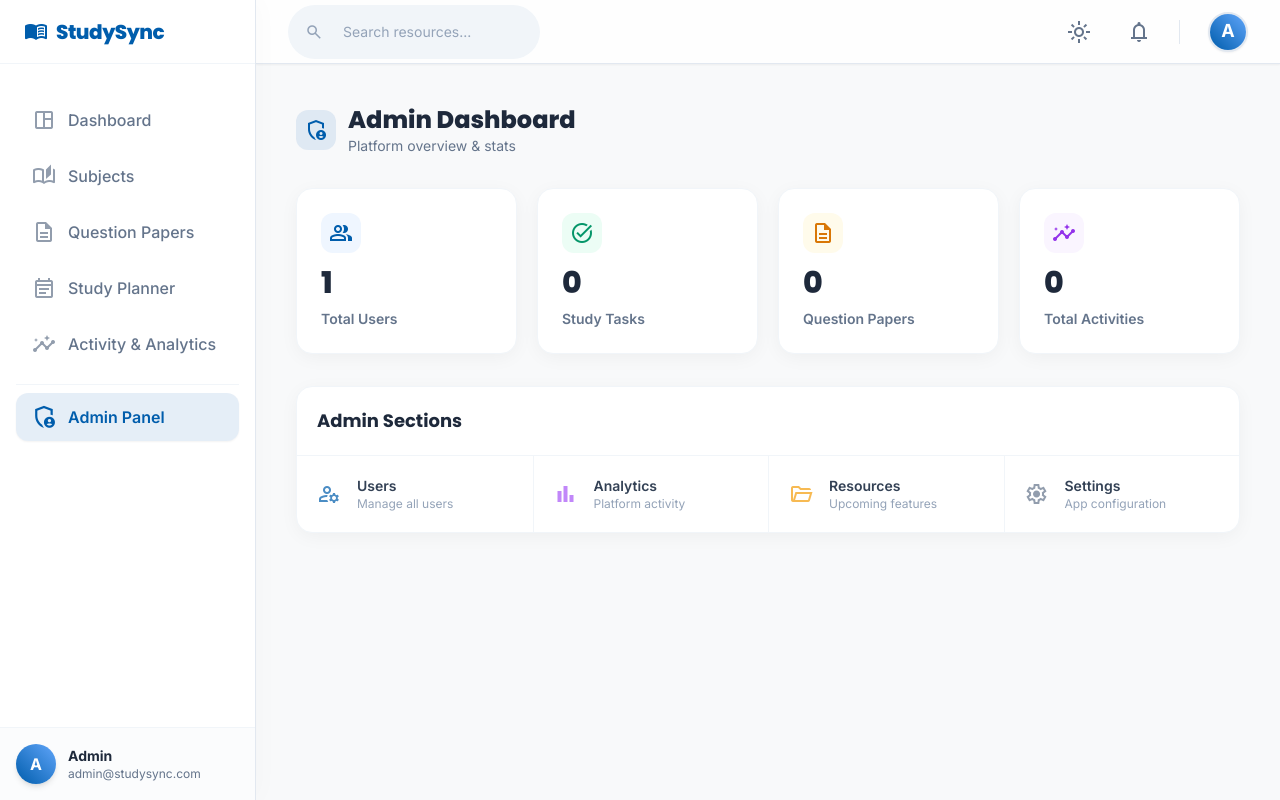
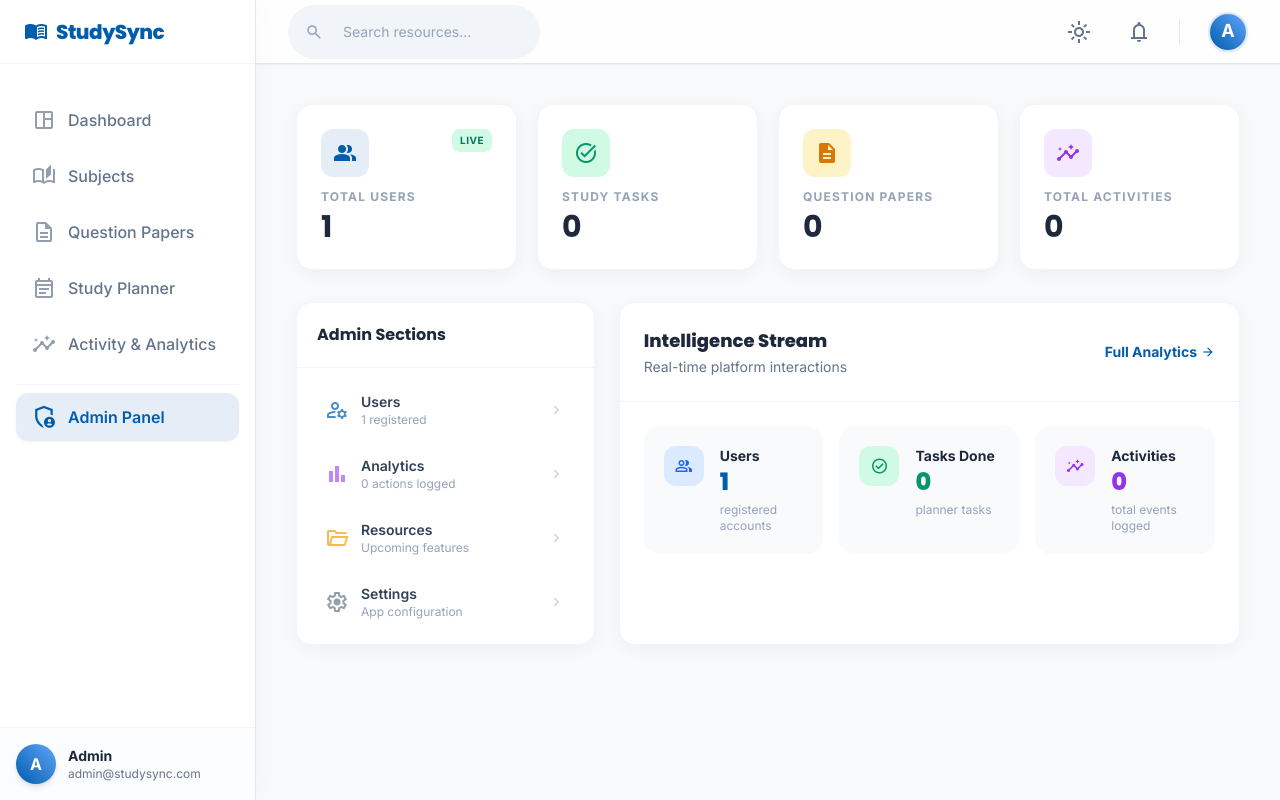
Before and after one commit to dhruvaudits-ux/StudySync, a Flask app: page /admin in a window 1280 px wide. Run offline with Flask 3, Linux system fonts and the light colour scheme; a user stored in the database is signed in; some libraries are stand-ins or nearby versions.

Commit message:
Update admin dashboard layout with richer UI and live stats

```diff
--- a/templates/admin/dashboard.html
+++ b/templates/admin/dashboard.html
@@ -4,85 +4,149 @@
 {% block content %}
 <div class="space-y-8">
 
-    <!-- Page Header -->
-    <div class="flex items-center gap-3">
-        <div class="w-10 h-10 rounded-xl bg-primary/10 dark:bg-primary/20 flex items-center justify-center text-primary">
-            <span class="material-symbols-outlined">admin_panel_settings</span>
+    <!-- Stats Bento Grid -->
+    <section class="grid grid-cols-2 lg:grid-cols-4 gap-5">
+        <!-- Users Card -->
+        <div class="bg-white dark:bg-slate-800 p-6 rounded-2xl shadow-soft border border-slate-100 dark:border-slate-700/50 flex flex-col gap-3 hover:-translate-y-1 transition-transform duration-200">
+            <div class="flex justify-between items-start">
+                <div class="w-12 h-12 rounded-xl bg-primary/10 dark:bg-primary/20 text-primary flex items-center justify-center">
+                    <span class="material-symbols-outlined" style="font-variation-settings: 'FILL' 1;">group</span>
+                </div>
+                <span class="text-[10px] font-extrabold text-emerald-700 dark:text-emerald-400 bg-emerald-100 dark:bg-emerald-500/10 px-2 py-1 rounded-lg uppercase tracking-wider">Live</span>
             </div>
             <div>
-            <h1 class="text-2xl font-headline font-extrabold text-slate-800 dark:text-white">Admin Dashboard</h1>
-            <p class="text-sm text-slate-500 dark:text-slate-400">Platform overview &amp; stats</p>
+                <p class="text-xs font-bold text-slate-400 dark:text-slate-500 uppercase tracking-widest mb-1">Total Users</p>
+                <h3 class="text-3xl font-bold font-headline text-slate-800 dark:text-white">{{ users_count }}</h3>
             </div>
         </div>
-
-    <!-- Stat Cards -->
-    <div class="grid grid-cols-2 lg:grid-cols-4 gap-5">
-        <div class="bg-white dark:bg-slate-800 rounded-2xl p-6 border border-slate-100 dark:border-slate-700/50 shadow-soft flex flex-col gap-2">
-            <div class="w-10 h-10 rounded-xl bg-blue-50 dark:bg-blue-500/10 text-primary flex items-center justify-center mb-1">
-                <span class="material-symbols-outlined">group</span>
-            </div>
-            <p class="text-3xl font-headline font-extrabold text-slate-800 dark:text-white">{{ users_count }}</p>
-            <p class="text-sm font-semibold text-slate-500 dark:text-slate-400">Total Users</p>
-        </div>
-        <div class="bg-white dark:bg-slate-800 rounded-2xl p-6 border border-slate-100 dark:border-slate-700/50 shadow-soft flex flex-col gap-2">
-            <div class="w-10 h-10 rounded-xl bg-emerald-50 dark:bg-emerald-500/10 text-emerald-600 dark:text-emerald-400 flex items-center justify-center mb-1">
-                <span class="material-symbols-outlined">task_alt</span>
-            </div>
-            <p class="text-3xl font-headline font-extrabold text-slate-800 dark:text-white">{{ tasks_count }}</p>
-            <p class="text-sm font-semibold text-slate-500 dark:text-slate-400">Study Tasks</p>
-        </div>
-        <div class="bg-white dark:bg-slate-800 rounded-2xl p-6 border border-slate-100 dark:border-slate-700/50 shadow-soft flex flex-col gap-2">
-            <div class="w-10 h-10 rounded-xl bg-amber-50 dark:bg-amber-500/10 text-amber-600 dark:text-amber-400 flex items-center justify-center mb-1">
-                <span class="material-symbols-outlined">description</span>
-            </div>
-            <p class="text-3xl font-headline font-extrabold text-slate-800 dark:text-white">{{ pyqs_count }}</p>
-            <p class="text-sm font-semibold text-slate-500 dark:text-slate-400">Question Papers</p>
-        </div>
-        <div class="bg-white dark:bg-slate-800 rounded-2xl p-6 border border-slate-100 dark:border-slate-700/50 shadow-soft flex flex-col gap-2">
-            <div class="w-10 h-10 rounded-xl bg-purple-50 dark:bg-purple-500/10 text-purple-600 dark:text-purple-400 flex items-center justify-center mb-1">
-                <span class="material-symbols-outlined">insights</span>
-            </div>
-            <p class="text-3xl font-headline font-extrabold text-slate-800 dark:text-white">{{ activities_count }}</p>
-            <p class="text-sm font-semibold text-slate-500 dark:text-slate-400">Total Activities</p>
+        <!-- Tasks Card -->
+        <div class="bg-white dark:bg-slate-800 p-6 rounded-2xl shadow-soft border border-slate-100 dark:border-slate-700/50 flex flex-col gap-3 hover:-translate-y-1 transition-transform duration-200">
+            <div class="flex justify-between items-start">
+                <div class="w-12 h-12 rounded-xl bg-emerald-100 dark:bg-emerald-500/10 text-emerald-600 dark:text-emerald-400 flex items-center justify-center">
+                    <span class="material-symbols-outlined" style="font-variation-settings: 'FILL' 1;">task_alt</span>
                 </div>
             </div>
+            <div>
+                <p class="text-xs font-bold text-slate-400 dark:text-slate-500 uppercase tracking-widest mb-1">Study Tasks</p>
+                <h3 class="text-3xl font-bold font-headline text-slate-800 dark:text-white">{{ tasks_count }}</h3>
+            </div>
+        </div>
+        <!-- PYQs Card -->
+        <div class="bg-white dark:bg-slate-800 p-6 rounded-2xl shadow-soft border border-slate-100 dark:border-slate-700/50 flex flex-col gap-3 hover:-translate-y-1 transition-transform duration-200">
+            <div class="flex justify-between items-start">
+                <div class="w-12 h-12 rounded-xl bg-amber-100 dark:bg-amber-500/10 text-amber-600 dark:text-amber-400 flex items-center justify-center">
+                    <span class="material-symbols-outlined" style="font-variation-settings: 'FILL' 1;">description</span>
+                </div>
+            </div>
+            <div>
+                <p class="text-xs font-bold text-slate-400 dark:text-slate-500 uppercase tracking-widest mb-1">Question Papers</p>
+                <h3 class="text-3xl font-bold font-headline text-slate-800 dark:text-white">{{ pyqs_count }}</h3>
+            </div>
+        </div>
+        <!-- Activities Card -->
+        <div class="bg-white dark:bg-slate-800 p-6 rounded-2xl shadow-soft border border-slate-100 dark:border-slate-700/50 flex flex-col gap-3 hover:-translate-y-1 transition-transform duration-200">
+            <div class="flex justify-between items-start">
+                <div class="w-12 h-12 rounded-xl bg-purple-100 dark:bg-purple-500/10 text-purple-600 dark:text-purple-400 flex items-center justify-center">
+                    <span class="material-symbols-outlined" style="font-variation-settings: 'FILL' 1;">insights</span>
+                </div>
+            </div>
+            <div>
+                <p class="text-xs font-bold text-slate-400 dark:text-slate-500 uppercase tracking-widest mb-1">Total Activities</p>
+                <h3 class="text-3xl font-bold font-headline text-slate-800 dark:text-white">{{ activities_count }}</h3>
+            </div>
+        </div>
+    </section>
 
-    <!-- Admin Quick Nav -->
-    <div class="bg-white dark:bg-slate-800 rounded-2xl border border-slate-100 dark:border-slate-700/50 shadow-soft overflow-hidden">
+    <!-- Quick Nav + Activity Stream Grid -->
+    <section class="grid grid-cols-1 lg:grid-cols-12 gap-6">
+
+        <!-- Admin Quick Nav (4 cols) -->
+        <div class="lg:col-span-4 bg-white dark:bg-slate-800 rounded-2xl border border-slate-100 dark:border-slate-700/50 shadow-soft overflow-hidden flex flex-col">
             <div class="p-5 border-b border-slate-100 dark:border-slate-700/50">
-            <h2 class="font-headline font-bold text-slate-800 dark:text-white text-lg">Admin Sections</h2>
+                <h2 class="font-headline font-bold text-slate-800 dark:text-white">Admin Sections</h2>
             </div>
-        <div class="grid grid-cols-1 sm:grid-cols-2 lg:grid-cols-4 divide-y sm:divide-y-0 sm:divide-x divide-slate-100 dark:divide-slate-700/50">
-            <a href="{{ url_for('admin_users') }}" class="flex items-center gap-4 p-5 hover:bg-slate-50 dark:hover:bg-slate-700/50 transition-colors group">
-                <span class="material-symbols-outlined text-primary opacity-70 group-hover:opacity-100 transition-opacity">manage_accounts</span>
+            <nav class="flex-1 p-3 flex flex-col gap-1">
+                <a href="{{ url_for('admin_users') }}" class="flex items-center gap-3 px-4 py-3 rounded-xl hover:bg-slate-50 dark:hover:bg-slate-700/50 transition-colors group">
+                    <span class="material-symbols-outlined text-primary opacity-70 group-hover:opacity-100">manage_accounts</span>
                     <div>
                         <p class="font-semibold text-slate-700 dark:text-slate-200 text-sm">Users</p>
-                    <p class="text-xs text-slate-400 dark:text-slate-500">Manage all users</p>
+                        <p class="text-xs text-slate-400 dark:text-slate-500">{{ users_count }} registered</p>
                     </div>
+                    <span class="material-symbols-outlined text-slate-300 dark:text-slate-600 ml-auto text-lg">chevron_right</span>
                 </a>
-            <a href="{{ url_for('admin_analytics') }}" class="flex items-center gap-4 p-5 hover:bg-slate-50 dark:hover:bg-slate-700/50 transition-colors group">
-                <span class="material-symbols-outlined text-purple-500 opacity-70 group-hover:opacity-100 transition-opacity">bar_chart</span>
+                <a href="{{ url_for('admin_analytics') }}" class="flex items-center gap-3 px-4 py-3 rounded-xl hover:bg-slate-50 dark:hover:bg-slate-700/50 transition-colors group">
+                    <span class="material-symbols-outlined text-purple-500 opacity-70 group-hover:opacity-100">bar_chart</span>
                     <div>
                         <p class="font-semibold text-slate-700 dark:text-slate-200 text-sm">Analytics</p>
-                    <p class="text-xs text-slate-400 dark:text-slate-500">Platform activity</p>
+                        <p class="text-xs text-slate-400 dark:text-slate-500">{{ activities_count }} actions logged</p>
                     </div>
+                    <span class="material-symbols-outlined text-slate-300 dark:text-slate-600 ml-auto text-lg">chevron_right</span>
                 </a>
-            <a href="{{ url_for('admin_resources') }}" class="flex items-center gap-4 p-5 hover:bg-slate-50 dark:hover:bg-slate-700/50 transition-colors group">
-                <span class="material-symbols-outlined text-amber-500 opacity-70 group-hover:opacity-100 transition-opacity">folder_open</span>
+                <a href="{{ url_for('admin_resources') }}" class="flex items-center gap-3 px-4 py-3 rounded-xl hover:bg-slate-50 dark:hover:bg-slate-700/50 transition-colors group">
+                    <span class="material-symbols-outlined text-amber-500 opacity-70 group-hover:opacity-100">folder_open</span>
                     <div>
                         <p class="font-semibold text-slate-700 dark:text-slate-200 text-sm">Resources</p>
                         <p class="text-xs text-slate-400 dark:text-slate-500">Upcoming features</p>
                     </div>
+                    <span class="material-symbols-outlined text-slate-300 dark:text-slate-600 ml-auto text-lg">chevron_right</span>
                 </a>
-            <a href="{{ url_for('admin_settings') }}" class="flex items-center gap-4 p-5 hover:bg-slate-50 dark:hover:bg-slate-700/50 transition-colors group">
-                <span class="material-symbols-outlined text-slate-500 opacity-70 group-hover:opacity-100 transition-opacity">settings</span>
+                <a href="{{ url_for('admin_settings') }}" class="flex items-center gap-3 px-4 py-3 rounded-xl hover:bg-slate-50 dark:hover:bg-slate-700/50 transition-colors group">
+                    <span class="material-symbols-outlined text-slate-500 opacity-70 group-hover:opacity-100">settings</span>
                     <div>
                         <p class="font-semibold text-slate-700 dark:text-slate-200 text-sm">Settings</p>
                         <p class="text-xs text-slate-400 dark:text-slate-500">App configuration</p>
                     </div>
+                    <span class="material-symbols-outlined text-slate-300 dark:text-slate-600 ml-auto text-lg">chevron_right</span>
                 </a>
+            </nav>
+        </div>
+
+        <!-- Intelligence Stream (8 cols) -->
+        <div class="lg:col-span-8 bg-white dark:bg-slate-800 rounded-2xl border border-slate-100 dark:border-slate-700/50 shadow-soft overflow-hidden">
+            <div class="p-6 border-b border-slate-100 dark:border-slate-700/50 flex items-center justify-between">
+                <div>
+                    <h2 class="text-lg font-extrabold font-headline text-slate-800 dark:text-white">Intelligence Stream</h2>
+                    <p class="text-slate-500 dark:text-slate-400 text-sm mt-0.5">Real-time platform interactions</p>
+                </div>
+                <a href="{{ url_for('admin_analytics') }}" class="text-primary dark:text-blue-400 font-bold text-sm flex items-center gap-1 hover:gap-2 transition-all">
+                    Full Analytics <span class="material-symbols-outlined text-sm">arrow_forward</span>
+                </a>
+            </div>
+            <div class="grid grid-cols-1 md:grid-cols-3 gap-4 p-6">
+                <div class="bg-slate-50 dark:bg-slate-700/50 p-5 rounded-2xl flex items-start gap-4 hover:bg-slate-100 dark:hover:bg-slate-700 transition-colors">
+                    <div class="w-10 h-10 rounded-xl bg-blue-100 dark:bg-blue-500/10 flex items-center justify-center shrink-0">
+                        <span class="material-symbols-outlined text-blue-600 dark:text-blue-400 text-lg">group</span>
+                    </div>
+                    <div>
+                        <p class="text-sm font-bold text-slate-800 dark:text-white">Users</p>
+                        <p class="text-2xl font-extrabold text-primary dark:text-blue-400 font-headline">{{ users_count }}</p>
+                        <p class="text-xs text-slate-400 dark:text-slate-500 mt-1">registered accounts</p>
+                    </div>
+                </div>
+                <div class="bg-slate-50 dark:bg-slate-700/50 p-5 rounded-2xl flex items-start gap-4 hover:bg-slate-100 dark:hover:bg-slate-700 transition-colors">
+                    <div class="w-10 h-10 rounded-xl bg-emerald-100 dark:bg-emerald-500/10 flex items-center justify-center shrink-0">
+                        <span class="material-symbols-outlined text-emerald-600 dark:text-emerald-400 text-lg">check_circle</span>
+                    </div>
+                    <div>
+                        <p class="text-sm font-bold text-slate-800 dark:text-white">Tasks Done</p>
+                        <p class="text-2xl font-extrabold text-emerald-600 dark:text-emerald-400 font-headline">{{ tasks_count }}</p>
+                        <p class="text-xs text-slate-400 dark:text-slate-500 mt-1">planner tasks</p>
+                    </div>
+                </div>
+                <div class="bg-slate-50 dark:bg-slate-700/50 p-5 rounded-2xl flex items-start gap-4 hover:bg-slate-100 dark:hover:bg-slate-700 transition-colors">
+                    <div class="w-10 h-10 rounded-xl bg-purple-100 dark:bg-purple-500/10 flex items-center justify-center shrink-0">
+                        <span class="material-symbols-outlined text-purple-600 dark:text-purple-400 text-lg">insights</span>
+                    </div>
+                    <div>
+                        <p class="text-sm font-bold text-slate-800 dark:text-white">Activities</p>
+                        <p class="text-2xl font-extrabold text-purple-600 dark:text-purple-400 font-headline">{{ activities_count }}</p>
+                        <p class="text-xs text-slate-400 dark:text-slate-500 mt-1">total events logged</p>
+                    </div>
+                </div>
             </div>
         </div>
 
+    </section>
+
 </div>
 {% endblock %}
```
Lines whose indentation alone changed are shown as unchanged.
